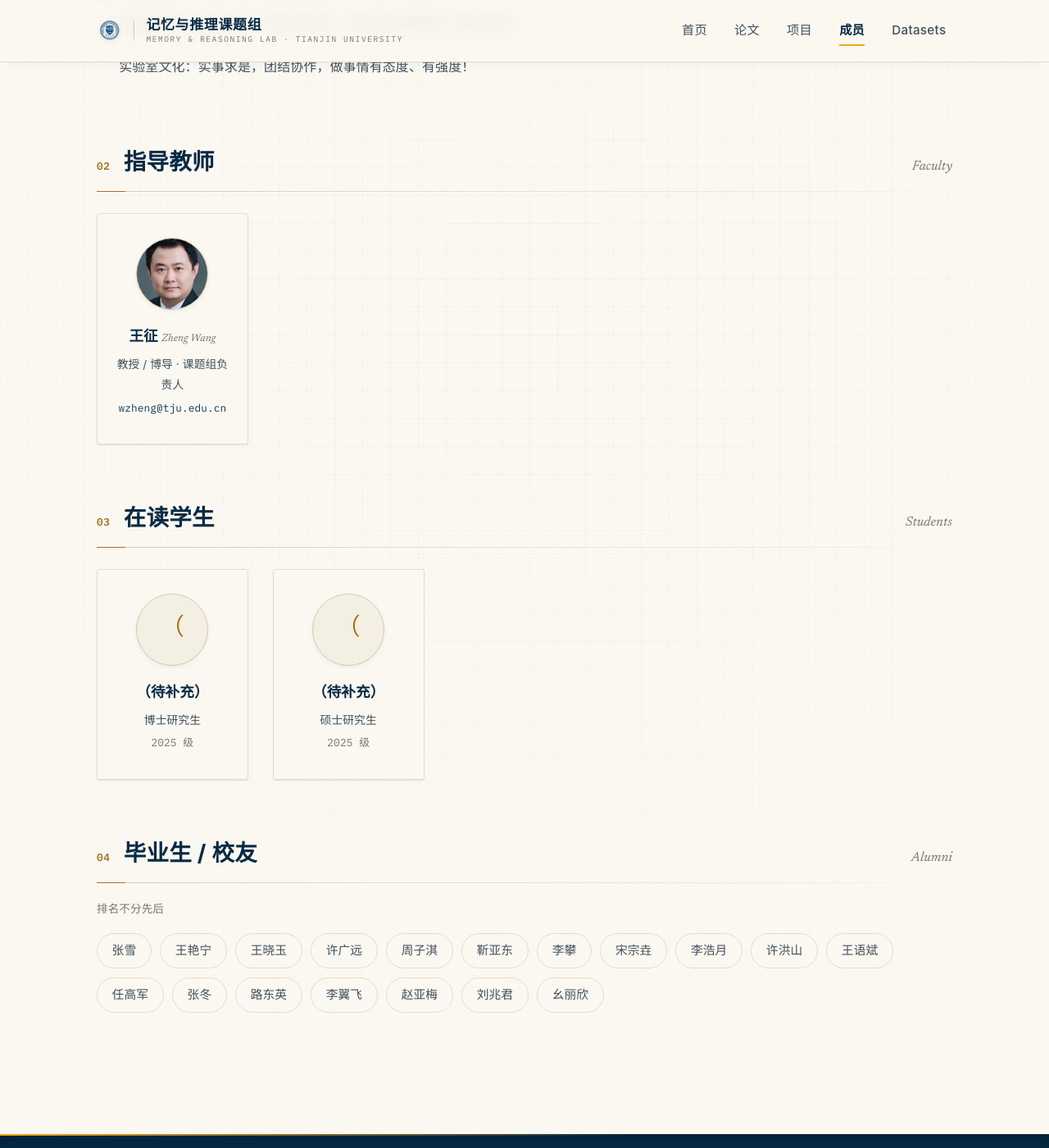
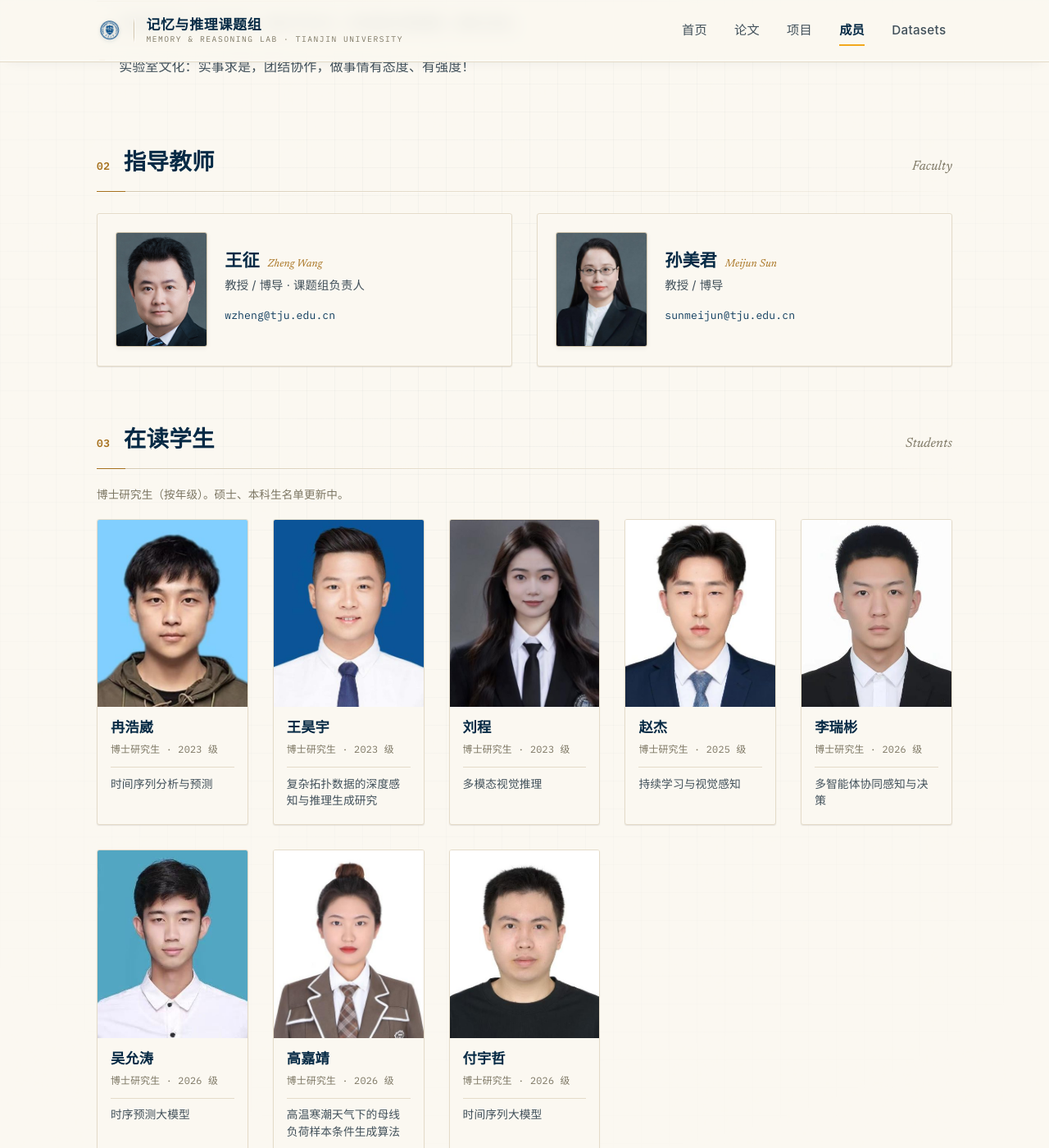
Before and after one commit to zhengwangtju/zhengwangtju.github.io, a Jekyll site: the page built from pages/members.html, in a window 1280 px wide and 1400 px high, scrolled down 427 px. Shown: the whole window at 82% size. Built offline with Jekyll 4.4.1, drawn with Linux system fonts in a browser that asks for light colours.

Commit message:
content(members): 填充成员页 —— 8 位博士生 + 新增孙美君教授
- 指导教师：新增孙美君（教授/博导，sunmeijun@tju.edu.cn）
- 在读学生：接入 8 位博士生真实名单（姓名/年级/研究方向 + 证件照），按年级升序
- 成员卡重构：教师为横向 media card，学生为纵向 roster card（含研究方向行），
  与「Scholar's Archive」视觉系统一致（token 色板/字体/阴影/圆角）
- 头像统一处理为 4:5 优化 JPEG（共 ~163KiB，无 PNG），人脸顶部锚定裁切
- a11y/健壮性：faculty body min-width:0、邮箱 overflow-wrap + hover 下划线、
  窄屏(≤680px)缩小教师头像、占位符 aspect-ratio
- 硕士/本科名单待补充（页面已注明）

Co-Authored-By: Claude Opus 4.8 (1M context) <noreply@anthropic.com>

```diff
--- a/_data/members.yml
+++ b/_data/members.yml
@@ -11,15 +11,54 @@ faculty:
     role: 教授 / 博导 · 课题组负责人
     photo: /assets/img/picture.jpg
     email: wzheng@tju.edu.cn
+  - name: 孙美君
+    name_en: Meijun Sun
+    role: 教授 / 博导
+    photo: /assets/img/members/sun-meijun.jpg
+    email: sunmeijun@tju.edu.cn
 
-# 在读学生 —— 真实名单待补充，以下为占位结构示例（保留字段供后续填充）
+# 在读学生 —— 博士生（2026-06-03 接入真实名单，按年级升序）；硕士 / 本科名单待补充
 students:
-  - name: （待补充）
+  - name: 冉浩崴
+    role: 博士研究生
+    year: 2023
+    photo: /assets/img/members/ran-haowei.jpg
+    desc: 时间序列分析与预测
+  - name: 王昊宇
+    role: 博士研究生
+    year: 2023
+    photo: /assets/img/members/wang-haoyu.jpg
+    desc: 复杂拓扑数据的深度感知与推理生成研究
+  - name: 刘程
+    role: 博士研究生
+    year: 2023
+    photo: /assets/img/members/liu-cheng.jpg
+    desc: 多模态视觉推理
+  - name: 赵杰
     role: 博士研究生
     year: 2025
-  - name: （待补充）
-    role: 硕士研究生
-    year: 2025
+    photo: /assets/img/members/zhao-jie.jpg
+    desc: 持续学习与视觉感知
+  - name: 李瑞彬
+    role: 博士研究生
+    year: 2026
+    photo: /assets/img/members/li-ruibin.jpg
+    desc: 多智能体协同感知与决策
+  - name: 吴允涛
+    role: 博士研究生
+    year: 2026
+    photo: /assets/img/members/wu-yuntao.jpg
+    desc: 时序预测大模型
+  - name: 高嘉靖
+    role: 博士研究生
+    year: 2026
+    photo: /assets/img/members/gao-jiajing.jpg
+    desc: 高温寒潮天气下的母线负荷样本条件生成算法
+  - name: 付宇哲
+    role: 博士研究生
+    year: 2026
+    photo: /assets/img/members/fu-yuzhe.jpg
+    desc: 时间序列大模型
 
 # 毕业生 / 校友（来自原 culture.html「实验室毕业生」，排名不分先后）
 alumni:
--- a/_includes/components/member-card.html
+++ b/_includes/components/member-card.html
@@ -1,7 +1,23 @@
+{%- assign mb = include.member -%}
+{%- if include.variant == 'faculty' -%}
+<article class="faculty-card">
+  {% if mb.photo %}<img class="faculty-card__photo" src="{{ mb.photo | relative_url }}" alt="{{ mb.name }} 照片" width="112" height="140" loading="lazy">{% else %}<span class="faculty-card__photo faculty-card__photo--placeholder" aria-hidden="true">{{ mb.name | slice: 0 }}</span>{% endif %}
+  <div class="faculty-card__body">
+    <h3 class="faculty-card__name">{{ mb.name }}{% if mb.name_en %} <span class="faculty-card__en">{{ mb.name_en }}</span>{% endif %}</h3>
+    {% if mb.role %}<p class="faculty-card__role">{{ mb.role }}</p>{% endif %}
+    {% if mb.email %}<p class="faculty-card__meta"><a href="mailto:{{ mb.email }}">{{ mb.email }}</a></p>{% endif %}
+  </div>
+</article>
+{%- else -%}
 <article class="member-card">
-  {% if include.member.photo %}<img class="member-card__photo" src="{{ include.member.photo | relative_url }}" alt="{{ include.member.name }}" width="96" height="96" loading="lazy">{% else %}<span class="member-card__photo member-card__photo--placeholder" aria-hidden="true">{{ include.member.name | slice: 0 }}</span>{% endif %}
-  <h3 class="member-card__name">{{ include.member.name }}{% if include.member.name_en %} <span class="member-card__en">{{ include.member.name_en }}</span>{% endif %}</h3>
-  {% if include.member.role %}<p class="member-card__role">{{ include.member.role }}</p>{% endif %}
-  {% if include.member.year %}<p class="member-card__meta">{{ include.member.year }} 级</p>{% endif %}
-  {% if include.member.email %}<p class="member-card__meta"><a href="mailto:{{ include.member.email }}">{{ include.member.email }}</a></p>{% endif %}
+  <div class="member-card__frame">
+    {% if mb.photo %}<img class="member-card__photo" src="{{ mb.photo | relative_url }}" alt="{{ mb.name }} 照片" width="200" height="250" loading="lazy">{% else %}<span class="member-card__photo member-card__photo--placeholder" aria-hidden="true">{{ mb.name | slice: 0 }}</span>{% endif %}
+  </div>
+  <div class="member-card__body">
+    <h3 class="member-card__name">{{ mb.name }}{% if mb.name_en %} <span class="member-card__en">{{ mb.name_en }}</span>{% endif %}</h3>
+    {% if mb.role or mb.year %}<p class="member-card__meta">{% if mb.role %}{{ mb.role }}{% endif %}{% if mb.role and mb.year %} · {% endif %}{% if mb.year %}{{ mb.year }} 级{% endif %}</p>{% endif %}
+    {% if mb.desc %}<p class="member-card__desc">{{ mb.desc }}</p>{% endif %}
+    {% if mb.email %}<p class="member-card__meta"><a href="mailto:{{ mb.email }}">{{ mb.email }}</a></p>{% endif %}
+  </div>
 </article>
+{%- endif -%}
--- a/assets/css/site.css
+++ b/assets/css/site.css
@@ -407,23 +407,50 @@ em{font-style:normal}
 .card:hover .card__arrow{transform:translateX(4px)}
 
 /* ── 14. Members ───────────────────────────────────────── */
-.member-grid{display:grid;grid-template-columns:repeat(auto-fill,minmax(min(100%,180px),1fr));gap:var(--gap)}
-.member-card{
-  text-align:center;padding:1.8rem 1.2rem;background:var(--paper);
+/* Faculty — horizontal media cards */
+.faculty-grid{display:grid;grid-template-columns:repeat(auto-fit,minmax(min(100%,330px),1fr));gap:var(--gap)}
+.faculty-card{
+  display:grid;grid-template-columns:auto 1fr;gap:1.3rem;align-items:center;
+  padding:1.4rem;background:var(--paper);
   border:1px solid var(--line);border-radius:var(--radius);
 }
+.faculty-card__photo{
+  width:112px;aspect-ratio:4/5;object-fit:cover;object-position:center 20%;
+  border-radius:var(--radius);border:1px solid var(--line-2);display:block;
+}
+.faculty-card__photo--placeholder{
+  aspect-ratio:4/5;display:flex;align-items:center;justify-content:center;
+  background:var(--paper-2);color:var(--gold);font-family:var(--serif);font-size:2.2rem;
+}
+.faculty-card__body{min-width:0}
+.faculty-card__name{font-size:1.32rem;font-weight:800;color:var(--navy);margin:0 0 .35rem;line-height:1.15}
+.faculty-card__en{font-family:var(--serif);font-style:italic;font-weight:400;font-size:.62em;color:var(--gold);margin-left:.4em;letter-spacing:.01em}
+.faculty-card__role{font-size:.9rem;color:var(--ink-soft);margin:.15rem 0 .7rem}
+.faculty-card__meta{font-size:.82rem;color:var(--muted);margin:.2rem 0;font-family:var(--mono);overflow-wrap:anywhere}
+.faculty-card__meta a{color:var(--link)}
+
+/* Students — portrait roster cards */
+.member-grid{display:grid;grid-template-columns:repeat(auto-fill,minmax(min(100%,184px),1fr));gap:var(--gap)}
+.member-card{
+  background:var(--paper);border:1px solid var(--line);border-radius:var(--radius);overflow:hidden;
+}
+.member-card__frame{margin:0;background:var(--paper-2);overflow:hidden}
 .member-card__photo{
-  width:88px;height:88px;border-radius:50%;object-fit:cover;margin:0 auto 1rem;
-  border:1px solid var(--line-2);
+  width:100%;aspect-ratio:4/5;object-fit:cover;object-position:center 16%;display:block;
 }
 .member-card__photo--placeholder{
-  display:flex;align-items:center;justify-content:center;
-  background:var(--paper-2);color:var(--gold);font-family:var(--serif);font-size:1.8rem;
+  aspect-ratio:4/5;display:flex;align-items:center;justify-content:center;
+  background:var(--paper-2);color:var(--gold);font-family:var(--serif);font-size:2.8rem;
 }
-.member-card__name{font-size:1.1rem;font-weight:700;color:var(--navy);margin:0 0 .35rem}
-.member-card__en{font-family:var(--serif);font-style:italic;font-weight:400;font-size:.82rem;color:var(--muted)}
-.member-card__role{font-size:.86rem;color:var(--ink-soft);margin:.2rem 0}
-.member-card__meta{font-size:.8rem;color:var(--muted);margin:.2rem 0;font-family:var(--mono)}
+.member-card__body{padding:.95rem 1rem 1.15rem}
+.member-card__name{font-size:1.08rem;font-weight:700;color:var(--navy);margin:0 0 .3rem;line-height:1.2}
+.member-card__en{font-family:var(--serif);font-style:italic;font-weight:400;font-size:.78rem;color:var(--muted)}
+.member-card__meta{font-size:.74rem;color:var(--muted);margin:.18rem 0;font-family:var(--mono);letter-spacing:.02em;overflow-wrap:anywhere}
+.member-card__meta a{color:var(--link)}
+.member-card__desc{
+  font-size:.86rem;color:var(--ink-soft);line-height:1.5;
+  margin:.65rem 0 0;padding-top:.6rem;border-top:1px solid var(--line);
+}
 
 .alumni-list{list-style:none;margin:0;padding:0;display:flex;flex-wrap:wrap;gap:.65rem}
 .alumni{
@@ -540,6 +567,8 @@ html.no-js [data-reveal]{opacity:1!important;transform:none!important}
   .img-grid__item{overflow:hidden}
   .img-grid__item img{transition:transform var(--dur-3) var(--ease)}
   .img-grid__item:hover img{transform:scale(1.03)}
+  .member-card__photo{transition:transform var(--dur-3) var(--ease)}
+  .member-card:hover .member-card__photo{transform:scale(1.04)}
   .pi__photo{transition:box-shadow var(--dur-3) var(--ease),transform var(--dur-3) var(--ease)}
   .pi__media:hover .pi__photo{transform:translate(-2px,-2px)}
   .timeline__text::before{transition:transform var(--dur-1) var(--ease-out),box-shadow var(--dur-1) var(--ease-out)}
@@ -547,14 +576,15 @@ html.no-js [data-reveal]{opacity:1!important;transform:none!important}
   .timeline__item:hover .timeline__text{color:var(--ink)}
   .alumni{transition:border-color var(--dur-1) var(--ease-out),color var(--dur-1) var(--ease-out),background var(--dur-1) var(--ease-out),transform var(--dur-1) var(--ease-out),box-shadow var(--dur-1) var(--ease-out)}
   .alumni:hover{transform:translateY(-1px)}
-  .prose a,.timeline__text a,.pub__links a,.site-footer__list a{background-image:linear-gradient(var(--gold-bright),var(--gold-bright));background-size:0% 1.5px;background-repeat:no-repeat;background-position:left 92%;transition:background-size var(--dur-2) var(--ease-out),color var(--dur-1) var(--ease-out)}
-  .prose a:hover,.timeline__text a:hover,.pub__links a:hover,.site-footer__list a:hover{background-size:100% 1.5px}
+  .prose a,.timeline__text a,.pub__links a,.site-footer__list a,.faculty-card__meta a,.member-card__meta a{background-image:linear-gradient(var(--gold-bright),var(--gold-bright));background-size:0% 1.5px;background-repeat:no-repeat;background-position:left 92%;transition:background-size var(--dur-2) var(--ease-out),color var(--dur-1) var(--ease-out)}
+  .prose a:hover,.timeline__text a:hover,.pub__links a:hover,.site-footer__list a:hover,.faculty-card__meta a:hover,.member-card__meta a:hover{background-size:100% 1.5px}
   .site-nav__link::after{transform-origin:right}
   .site-nav__link:hover::after,.site-nav__link.is-active::after{transform-origin:left}
 }
 @media (prefers-reduced-motion:reduce){
   [data-reveal]{opacity:1!important;transform:none!important;transition:none}
-  .card:hover,.member-card:hover,.button:hover,.alumni:hover{transform:none}
+  .card:hover,.member-card:hover,.faculty-card:hover,.button:hover,.alumni:hover{transform:none}
+  .member-card:hover .member-card__photo{transform:none}
   .pi__media:hover .pi__photo{transform:none}
   .img-grid__item:hover img{transform:none}
   .timeline__item:hover .timeline__text::before{transform:translateX(-50%)}
@@ -575,6 +605,8 @@ html.no-js [data-reveal]{opacity:1!important;transform:none!important}
   .hero__domains{grid-template-columns:1fr 1fr}
   .hero__domains li{border-right:0;border-bottom:1px solid var(--line);padding:1.1rem 0}
   .hero__domains li:nth-child(odd){border-right:1px solid var(--line);padding-right:1.2rem}
+  .faculty-card{gap:1rem}
+  .faculty-card__photo{width:96px}
   .pi{grid-template-columns:1fr;gap:0}
   .pi__media{max-width:220px;margin-bottom:2rem}
   .pi__photo{box-shadow:12px 12px 0 -1px var(--line-2)}
@@ -634,8 +666,10 @@ html.no-js [data-reveal]{opacity:1!important;transform:none!important}
 .domain-grid,.meta-list{box-shadow:var(--shadow-xs)}
 .recruit{box-shadow:0 2px 6px var(--sh-warm-2),0 14px 30px -8px var(--sh-navy-4),0 28px 56px -16px rgba(6,42,69,.22)}
 .member-card{box-shadow:var(--shadow-xs);transition:border-color var(--dur-2) var(--ease),transform var(--dur-2) var(--ease),box-shadow var(--dur-2) var(--ease)}
-.member-card:hover{transform:translateY(-2px);border-color:var(--line-2);box-shadow:var(--shadow-sm)}
-.member-card__photo{box-shadow:var(--hl-top-soft),0 2px 6px -1px var(--sh-navy-2)}
+.member-card:hover{transform:translateY(-3px);border-color:var(--line-2);box-shadow:var(--shadow-md)}
+.faculty-card{box-shadow:var(--shadow-xs);transition:border-color var(--dur-2) var(--ease),transform var(--dur-2) var(--ease),box-shadow var(--dur-2) var(--ease)}
+.faculty-card:hover{transform:translateY(-2px);border-color:var(--line-2);box-shadow:var(--shadow-sm)}
+.faculty-card__photo{box-shadow:var(--hl-top-soft),0 2px 6px -1px var(--sh-navy-2)}
 .pi__photo{box-shadow:var(--hl-top-soft),0 6px 16px -6px var(--sh-navy-3),18px 18px 0 -2px var(--paper-3),18px 18px 0 -1px var(--line-2)}
 .img-grid__item img{box-shadow:var(--shadow-sm)}
 .pub__venue,.prose__label{box-shadow:inset 0 1px 0 rgba(255,255,255,.5),0 1px 1.5px var(--sh-warm)}
--- a/pages/members.html
+++ b/pages/members.html
@@ -25,8 +25,8 @@ description: 王征课题组成员、培养理念与毕业生。
     <h2 class="section-title">指导教师</h2>
     <span class="section-en">Faculty</span>
   </header>
-  <div class="member-grid">
-    {%- for person in m.faculty %}{% include components/member-card.html member=person %}{% endfor %}
+  <div class="faculty-grid">
+    {%- for person in m.faculty %}{% include components/member-card.html member=person variant='faculty' %}{% endfor %}
   </div>
 </section>
 
@@ -36,6 +36,7 @@ description: 王征课题组成员、培养理念与毕业生。
     <h2 class="section-title">在读学生</h2>
     <span class="section-en">Students</span>
   </header>
+  <p class="prose muted-note">博士研究生（按年级）。硕士、本科生名单更新中。</p>
   <div class="member-grid">
     {%- for person in m.students %}{% include components/member-card.html member=person %}{% endfor %}
   </div>
```
Also changed, not shown: assets/img/members/fu-yuzhe.jpg (added), assets/img/members/gao-jiajing.jpg (added), assets/img/members/li-ruibin.jpg (added), assets/img/members/liu-cheng.jpg (added), assets/img/members/ran-haowei.jpg (added), assets/img/members/sun-meijun.jpg (added), assets/img/members/wang-haoyu.jpg (added), assets/img/members/wu-yuntao.jpg (added), assets/img/members/zhao-jie.jpg (added).
